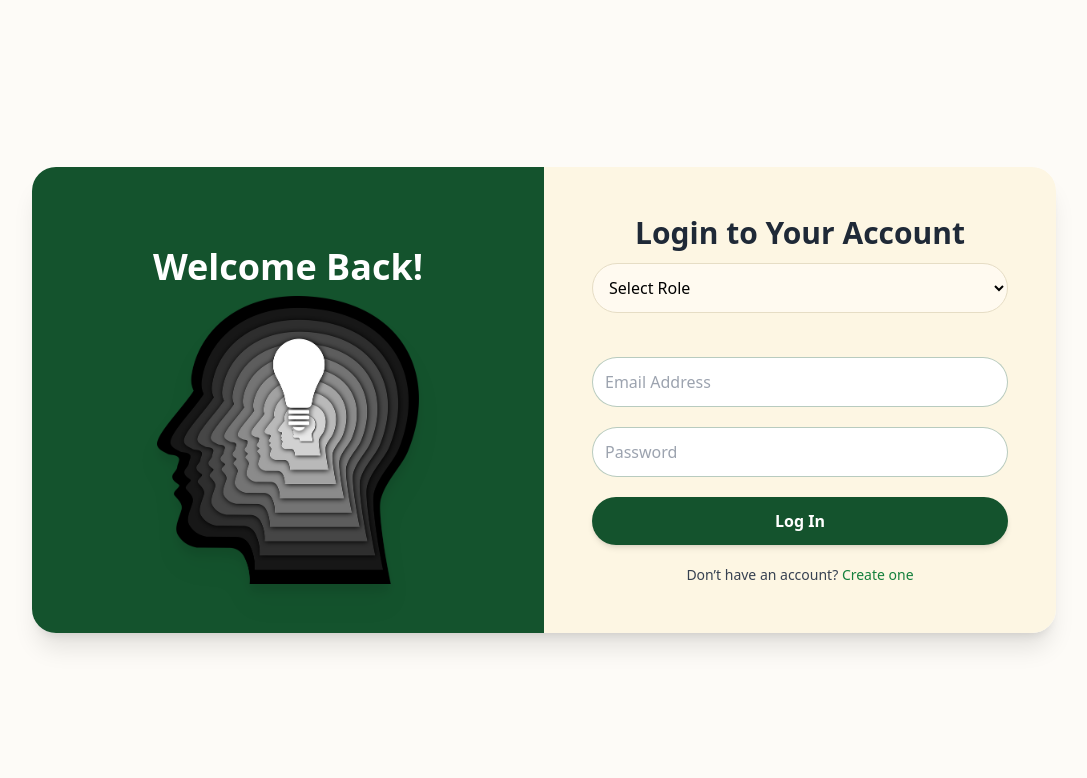
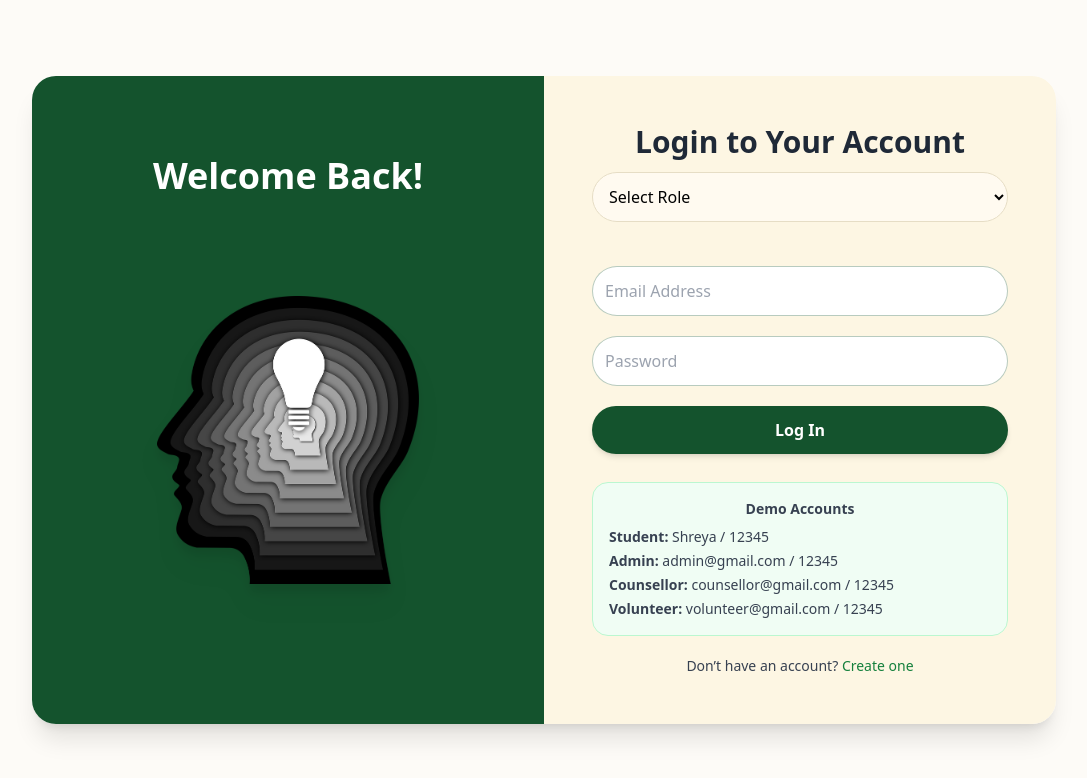
Before and after one commit to ShreyaM24/Vritti, a React (Vite) app in the folder frontend/: page /login in a window 1280 px wide. Shown: the top 778 px of the page, without its empty margins (96-1183 px from the left). Built offline with nearby package versions, Linux system fonts and the light colour scheme.

Commit message:
added demo user

```diff
--- a/frontend/src/components/Login.jsx
+++ b/frontend/src/components/Login.jsx
@@ -6,12 +6,14 @@ import { login, setToken } from "../api";
 
 const Login = ({ onLogin }) => {
   const navigate = useNavigate();
+
   const [role, setRole] = useState("");
   const [loading, setLoading] = useState(false);
   const [error, setError] = useState(null);
 
   const handleLogin = async (e) => {
     e.preventDefault();
+
     setLoading(true);
     setError(null);
 
@@ -20,7 +22,7 @@ const Login = ({ onLogin }) => {
     const password = e.target.password?.value?.trim();
 
     try {
-      // Build body correctly
+      // Build request body
       const body =
         role === "student"
           ? { username, password }
@@ -29,31 +31,47 @@ const Login = ({ onLogin }) => {
       const res = await login(body);
       const data = await res.json();
 
-      if (!res.ok) throw new Error(data.message || "Login failed");
+      if (!res.ok) {
+        throw new Error(data.message || "Login failed");
+      }
 
+      // Save token
       if (data.token) {
         setToken(data.token);
-        // Save username in localStorage for WelcomeCard
-        localStorage.setItem("username", data.user.name);
+      }
 
-        if (onLogin) onLogin();
+      // Save full user object
+      localStorage.setItem("user", JSON.stringify(data.user));
 
+      // Save username separately for welcome card
+      localStorage.setItem(
+        "username",
+        data.user?.name || data.user?.username || "User"
+      );
 
-        // Navigate by role
-        if (role === "admin") navigate("/admin-dashboard");
-        else if (role === "counsellor") navigate("/counsellor-dashboard");
-        else if (role === "volunteer") navigate("/volunteer-dashboard");
-        else navigate("/dashboard");
+      // Optional callback
+      if (onLogin) {
+        onLogin(data.user);
+      }
+
+      // Navigate by ACTUAL backend role
+      const actualRole = data.user?.role;
+
+      if (actualRole === "admin") {
+        navigate("/admin-dashboard");
+      } else if (actualRole === "counsellor") {
+        navigate("/counsellor-dashboard");
+      } else if (actualRole === "volunteer") {
+        navigate("/volunteer-dashboard");
       } else {
-        throw new Error("No token received");
+        navigate("/dashboard");
       }
     } catch (err) {
-      setError(err.message);
+      setError(err.message || "Something went wrong");
     } finally {
       setLoading(false);
     }
   };
-
 
   return (
     <div className="min-h-screen flex items-center justify-center bg-[#FDFBF7] dark:bg-gray-950">
@@ -73,13 +91,18 @@ const Login = ({ onLogin }) => {
           >
             Welcome Back!
           </motion.h2>
+
           <motion.div
             initial={{ scale: 0.8, opacity: 0 }}
             animate={{ scale: 1, opacity: 1 }}
             transition={{ duration: 0.7 }}
             className="flex flex-col items-center justify-center flex-1"
           >
-            <img src={loginImg} alt="Login" className="max-h-72 object-contain drop-shadow-xl" />
+            <img
+              src={loginImg}
+              alt="Login"
+              className="max-h-72 object-contain drop-shadow-xl"
+            />
           </motion.div>
         </div>
 
@@ -110,7 +133,7 @@ const Login = ({ onLogin }) => {
               <option value="admin">Admin</option>
             </select>
 
-            {/* Inputs */}
+            {/* Username / Email */}
             {role === "student" ? (
               <input
                 name="username"
@@ -129,6 +152,7 @@ const Login = ({ onLogin }) => {
               />
             )}
 
+            {/* Password */}
             <input
               name="password"
               type="password"
@@ -137,6 +161,7 @@ const Login = ({ onLogin }) => {
               className="w-full p-3 rounded-full border border-green-900/30 dark:border-gray-600"
             />
 
+            {/* Button */}
             <motion.button
               whileHover={{ scale: 1.05 }}
               whileTap={{ scale: 0.95 }}
@@ -147,11 +172,46 @@ const Login = ({ onLogin }) => {
               {loading ? "Logging in..." : "Log In"}
             </motion.button>
 
-            {error && <p className="text-center text-sm text-red-600">{error}</p>}
+            {/* Error */}
+            {error && (
+              <p className="text-center text-sm text-red-600">
+                {error}
+              </p>
+            )}
 
+            {/* Demo Accounts */}
+            <div className="mt-2 p-4 rounded-2xl bg-green-50 dark:bg-gray-700 border border-green-200 dark:border-gray-600 text-sm text-gray-700 dark:text-gray-200">
+              <h3 className="font-semibold mb-2 text-center">
+                Demo Accounts
+              </h3>
+
+              <div className="space-y-1">
+                <p>
+                  <strong>Student:</strong> Shreya / 12345
+                </p>
+                <p>
+                  <strong>Admin:</strong> admin@gmail.com / 12345
+                </p>
+
+                <p>
+                  <strong>Counsellor:</strong> counsellor@gmail.com /
+                  12345
+                </p>
+
+                <p>
+                  <strong>Volunteer:</strong> volunteer@gmail.com /
+                  12345
+                </p>
+              </div>
+            </div>
+
+            {/* Signup */}
             <p className="text-center text-sm text-gray-700 dark:text-gray-400">
               Don’t have an account?{" "}
-              <Link to="/signup" className="text-green-700 dark:text-green-400 hover:underline">
+              <Link
+                to="/signup"
+                className="text-green-700 dark:text-green-400 hover:underline"
+              >
                 Create one
               </Link>
             </p>
```
